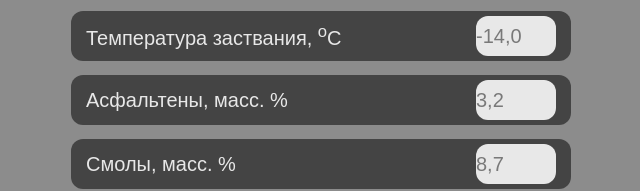
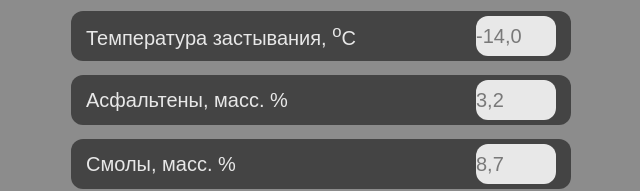
Before and after one commit to aytroshin/petro_eve, a plain HTML site: page index.html in a window 1280 px wide. Shown: the part 185-376 px from the top of the page, 319-959 px from the left. Drawn offline with Linux system fonts and the light colour scheme; files that its build step writes are made by us from their sources; a script that the page names is missing.

Commit message:
Update index.html

```diff
--- a/index.html
+++ b/index.html
@@ -22,7 +22,7 @@
           <input type="text" name="Viscousity" id="Viscousity" placeholder="10,2" minlength="1" maxlength="6" required>
         </div>
         <div class="label">
-          <label>Температура заствания, <sup>o</sup>C</label>
+          <label>Температура застывания, <sup>o</sup>C</label>
           <input type="text" name="Pourpoint" id="Pourpoint" placeholder="-14,0" minlength="1" maxlength="6" required>
         </div>
         <div class="label">
```
